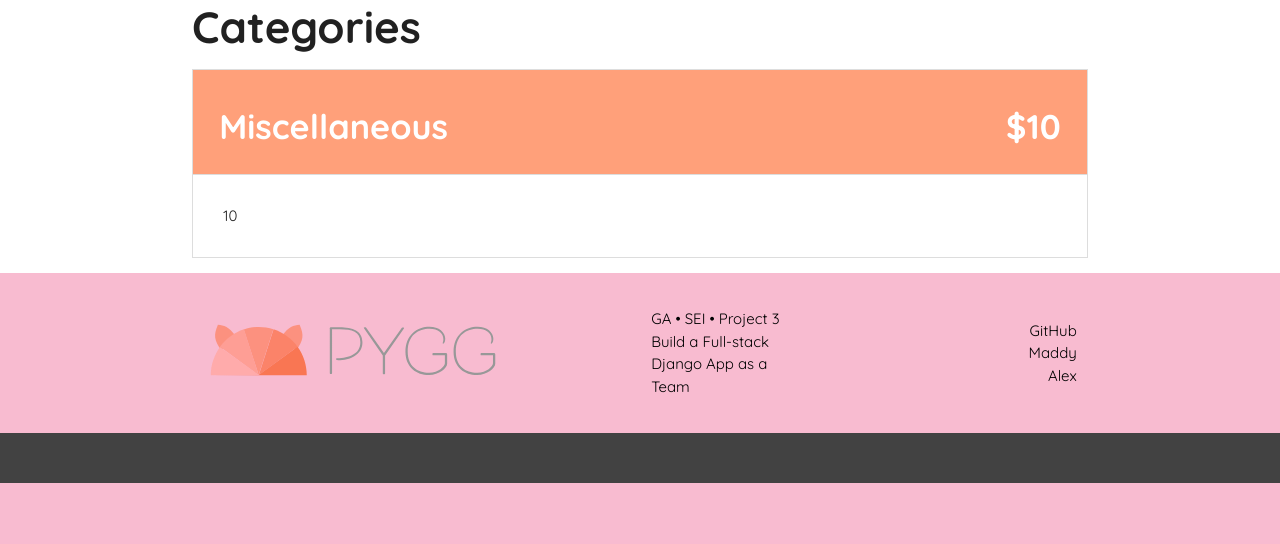
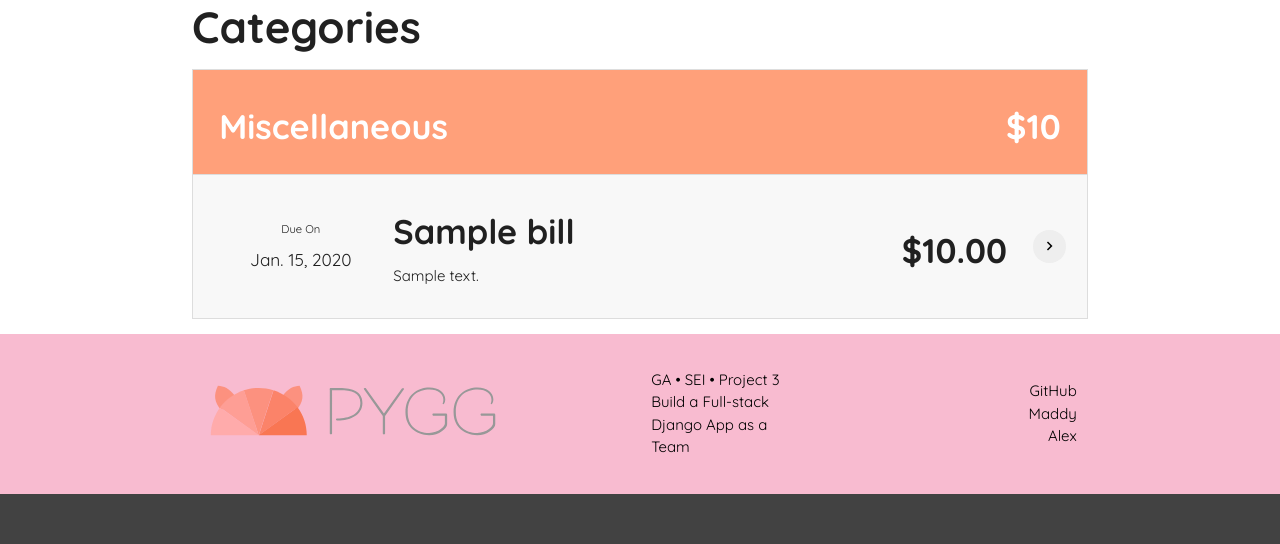
Before and after one commit to madeleinemarie/pygg, a Django app: page /categories/ in a window 1280 px wide, after a click that opens the changed part. Shown: the part 325-869 px from the top of the page. Before the commit the page ends 808 px from the top, so only its background shows below. Run offline with Django 3.2, Linux system fonts and the light colour scheme; a user stored in the database is signed in; tables that the repository leaves empty hold one stand-in row (values such as "Sample post").

Commit message:
Add Bills to Category Details Page

```diff
--- a/main_app/static/css/style.css
+++ b/main_app/static/css/style.css
@@ -58,9 +58,14 @@ td#category-color {
     padding: 0;
 }
 
+div.collapsible-body {
+    padding: 0 !important;
+}
+
 .collapsible-header, .collapsible-body, .collapsible, ul.collapsible>li {
   box-shadow: none !important;
 }
+
 
 .card-header {
     padding: 10px 24px;
--- a/main_app/templates/main_app/categories.html
+++ b/main_app/templates/main_app/categories.html
@@ -15,7 +15,27 @@
               </div>
           </div>
       </div>
-      <div class="collapsible-body">{{ val }}</div>
+      <div class="collapsible-body">
+          <table class="striped bill-table">
+              <tbody>
+        {% for bill in bills %}
+            {% if bill.get_category_display == key %}
+                    <tr class="bill-row">
+                        <td></td>
+                        <td class="center-align"><small>Due On</small><br><h6>{{ bill.dueDate }}</h6></td>
+                        <td class="left-align"><h4>{{ bill.name }}</h4>
+                            <p>{{ bill.description }}</p>
+                        </td>
+                        <td class="right-align"><h4>${{ bill.amount }}</h4></td>
+                        <td class="center-align">
+                            <a href="{% url 'bill_detail' bill.id %}" class="btn-small btn-floating tooltipped grey lighten-3 btn-flat" data-position="bottom" data-tooltip="{{ bill.name }} Details"><i class="tiny material-icons black-text">chevron_right</i>Details</a>
+                        </td>
+                    </tr>
+                    {% endif %}
+                {% endfor %}
+                </tbody>
+            </table>
+      </div>
     </li>
     {% empty %}
     <p>No bills yet.</p>
```
